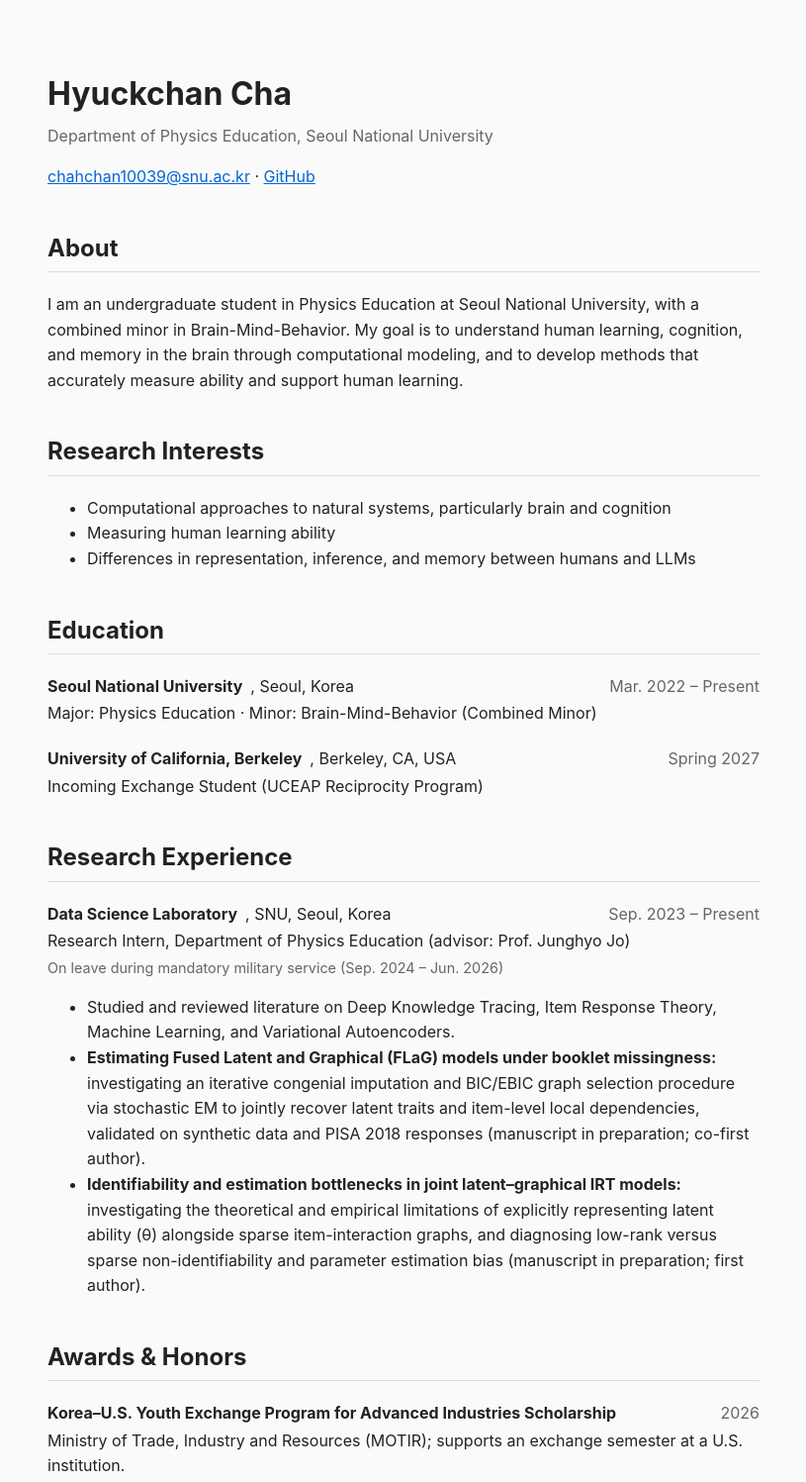
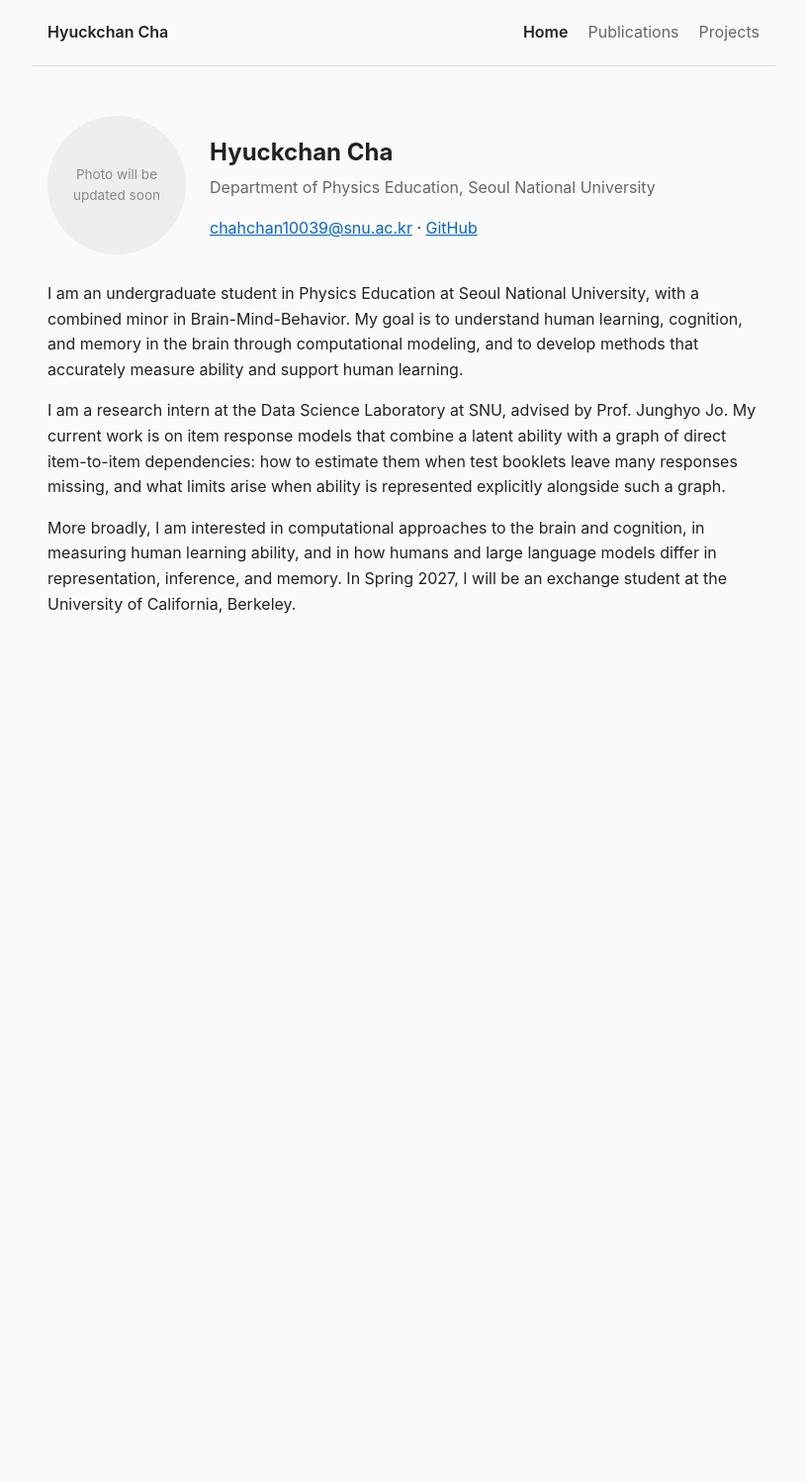
Before and after one commit to Hyuckchan-Cha/Hyuckchan-Cha.github.io, a plain HTML site: page index.html in a window 1280 px wide. Shown: the top 1497 px of the page at 99% size, without its empty margins (232-1047 px from the left). After the commit the page ends 800 px from the top, so only its background shows below. Drawn offline with Linux system fonts and the light colour scheme.

Commit message:
Split homepage into Home, Publications and Projects pages
Co-Authored-By: Claude Opus 5.5 <noreply@anthropic.com>

```diff
--- a/index.html
+++ b/index.html
@@ -7,168 +7,51 @@
   <link rel="stylesheet" href="style.css">
 </head>
 <body>
+  <nav class="site-nav">
+    <a class="site-name" href="index.html">Hyuckchan Cha</a>
+    <div class="menu">
+      <a href="index.html" class="active">Home</a>
+      <a href="publications.html">Publications</a>
+      <a href="projects.html">Projects</a>
+    </div>
+  </nav>
+
   <main>
-    <header>
+    <section class="intro">
+      <!-- To add a photo: put photo.jpg in this folder and replace the div below with
+           <img class="photo" src="photo.jpg" alt="Hyuckchan Cha"> -->
+      <div class="photo photo-placeholder">Photo will be<br>updated soon</div>
+
+      <div>
         <h1>Hyuckchan Cha</h1>
         <p class="affiliation">Department of Physics Education, Seoul National University</p>
         <p class="links">
           <a href="mailto:chahchan10039@snu.ac.kr">chahchan10039@snu.ac.kr</a> ·
           <a href="https://github.com/Hyuckchan-Cha">GitHub</a>
         </p>
-    </header>
+      </div>
+    </section>
 
     <section>
-      <h2>About</h2>
       <p>
         I am an undergraduate student in Physics Education at Seoul National University,
         with a combined minor in Brain-Mind-Behavior. My goal is to understand human learning,
         cognition, and memory in the brain through computational modeling, and to develop
         methods that accurately measure ability and support human learning.
       </p>
-    </section>
-
-    <section>
-      <h2>Research Interests</h2>
-      <ul>
-        <li>Computational approaches to natural systems, particularly brain and cognition</li>
-        <li>Measuring human learning ability</li>
-        <li>Differences in representation, inference, and memory between humans and LLMs</li>
-      </ul>
-    </section>
-
-    <section>
-      <h2>Education</h2>
-      <div class="entry">
-        <div class="entry-head">
-          <strong>Seoul National University</strong>, Seoul, Korea
-          <span class="date">Mar. 2022 – Present</span>
-        </div>
-        <p>Major: Physics Education · Minor: Brain-Mind-Behavior (Combined Minor)</p>
-      </div>
-      <div class="entry">
-        <div class="entry-head">
-          <strong>University of California, Berkeley</strong>, Berkeley, CA, USA
-          <span class="date">Spring 2027</span>
-        </div>
-        <p>Incoming Exchange Student (UCEAP Reciprocity Program)</p>
-      </div>
-    </section>
-
-    <section>
-      <h2>Research Experience</h2>
-      <div class="entry">
-        <div class="entry-head">
-          <strong>Data Science Laboratory</strong>, SNU, Seoul, Korea
-          <span class="date">Sep. 2023 – Present</span>
-        </div>
-        <p>Research Intern, Department of Physics Education (advisor: Prof. Junghyo Jo)</p>
-        <p class="note">On leave during mandatory military service (Sep. 2024 – Jun. 2026)</p>
-        <ul>
-          <li>Studied and reviewed literature on Deep Knowledge Tracing, Item Response Theory,
-            Machine Learning, and Variational Autoencoders.</li>
-          <li><strong>Estimating Fused Latent and Graphical (FLaG) models under booklet missingness:</strong>
-            investigating an iterative congenial imputation and BIC/EBIC graph selection procedure via
-            stochastic EM to jointly recover latent traits and item-level local dependencies, validated
-            on synthetic data and PISA 2018 responses (manuscript in preparation; co-first author).</li>
-          <li><strong>Identifiability and estimation bottlenecks in joint latent–graphical IRT models:</strong>
-            investigating the theoretical and empirical limitations of explicitly representing latent
-            ability (&theta;) alongside sparse item-interaction graphs, and diagnosing low-rank versus
-            sparse non-identifiability and parameter estimation bias (manuscript in preparation; first author).</li>
-        </ul>
-      </div>
-    </section>
-
-    <section>
-      <h2>Awards &amp; Honors</h2>
-      <div class="entry">
-        <div class="entry-head">
-          <strong>Korea–U.S. Youth Exchange Program for Advanced Industries Scholarship</strong>
-          <span class="date">2026</span>
-        </div>
-        <p>Ministry of Trade, Industry and Resources (MOTIR); supports an exchange semester at a U.S. institution.</p>
-      </div>
-      <div class="entry">
-        <div class="entry-head">
-          <strong>Grand Prize (1st Place), 2026 AX-Edu Hackathon</strong>
-          <span class="date">2026</span>
-        </div>
-        <p>President's Award, Korea Foundation for the Advancement of Science and Creativity (KOFAC).
-          Built, as a team of four, a Korean-language AI tutor that diagnoses math misconceptions
-          from handwritten solutions and traces them to prerequisite learning gaps.</p>
-      </div>
-      <div class="entry">
-        <div class="entry-head">
-          <strong>Kwanjeong Academic Encouragement Scholarship</strong>
-          <span class="date">2024, 2026 – Present</span>
-        </div>
-        <p>Kwanjeong Educational Foundation; paused during military service and resumed afterward.</p>
-      </div>
-      <div class="entry">
-        <div class="entry-head">
-          <strong>Academic Merit Scholarship</strong>, Seoul National University
-          <span class="date">2022 – 2024, 2026</span>
-        </div>
-      </div>
-      <div class="entry">
-        <div class="entry-head">
-          <strong>Academic Excellence Award</strong>, ROK Air Force Meteorological Observation Training
-          <span class="date">2024</span>
-        </div>
-        <p>Ranked first of 10 trainees.</p>
-      </div>
-    </section>
-
-    <section>
-      <h2>Teaching</h2>
-      <div class="entry">
-        <div class="entry-head">
-          <strong>Volunteer Mathematics Mentor</strong>, Sillim Middle School, Seoul
-          <span class="date">2026 – Present</span>
-        </div>
-        <p>Mathematics mentoring for 8th-grade students.</p>
-      </div>
-      <div class="entry">
-        <div class="entry-head">
-          <strong>Teaching Assistant, Physics</strong>, SNU Pre-College Program
-          <span class="date">2024</span>
-        </div>
-        <p>Pre-College Program for incoming freshmen, Faculty of Liberal Education, SNU.</p>
-      </div>
-    </section>
-
-    <section>
-      <h2>Other Activities</h2>
-      <div class="entry">
-        <div class="entry-head">
-          <strong>KAIST-MIT Quantum Information Winter School</strong>, KAIST, Korea
-          <span class="date">Jan. 2024</span>
-        </div>
-        <p>Presented a poster on quantum sensing utilizing entangled networks.</p>
-      </div>
-      <div class="entry">
-        <div class="entry-head">
-          <strong>Problem Reviewer</strong>, Physics II CSAT Mock Exams
-          <span class="date">2022</span>
-        </div>
-        <p>Reviewed problems and solutions for a commercially published set of four mock exams
-          (RuleBreakers Books), checking physical accuracy, logical consistency, and difficulty.</p>
-      </div>
-      <div class="entry">
-        <div class="entry-head">
-          <strong>Mandatory Military Service</strong>, ROK Air Force
-          <span class="date">Sep. 2024 – Jun. 2026</span>
-        </div>
-      </div>
-    </section>
-
-    <section>
-      <h2>Skills &amp; Certifications</h2>
-      <ul>
-        <li><strong>Programming:</strong> Python (NumPy, PyTorch, pandas), MATLAB, Excel VBA, LaTeX</li>
-        <li><strong>English:</strong> TOEFL iBT 110/120 (June 2026)</li>
-        <li><strong>Certifications:</strong> Computer Specialist in Spreadsheet &amp; Database Level-2;
-          Word Processor Specialist (Korea Chamber of Commerce and Industry)</li>
-      </ul>
+      <p>
+        I am a research intern at the Data Science Laboratory at SNU, advised by
+        Prof. Junghyo Jo. My current work is on item response models that combine a latent
+        ability with a graph of direct item-to-item dependencies: how to estimate them when
+        test booklets leave many responses missing, and what limits arise when ability is
+        represented explicitly alongside such a graph.
+      </p>
+      <p>
+        More broadly, I am interested in computational approaches to the brain and cognition,
+        in measuring human learning ability, and in how humans and large language models
+        differ in representation, inference, and memory. In Spring 2027, I will be an exchange
+        student at the University of California, Berkeley.
+      </p>
     </section>
   </main>
 </body>
--- a/style.css
+++ b/style.css
@@ -21,12 +21,6 @@ h1 {
   color: #666;
 }
 
-h2 {
-  border-bottom: 1px solid #ddd;
-  padding-bottom: 4px;
-  margin-top: 40px;
-}
-
 a {
   color: #0366d6;
 }
@@ -35,27 +29,71 @@ a {
   margin-top: 0;
 }
 
-.entry {
-  margin-bottom: 20px;
+/* Top menu */
+.site-nav {
+  max-width: 720px;
+  margin: 0 auto;
+  padding: 20px 16px;
+  display: flex;
+  flex-wrap: wrap;
+  align-items: center;
+  justify-content: space-between;
+  gap: 8px 24px;
+  border-bottom: 1px solid #ddd;
 }
 
-.entry-head {
+.site-name {
+  font-weight: 600;
+  color: #222;
+  text-decoration: none;
+}
+
+.menu {
+  display: flex;
+  gap: 20px;
+}
+
+.menu a {
+  color: #666;
+  text-decoration: none;
+}
+
+.menu a:hover,
+.menu a.active {
+  color: #222;
+}
+
+.menu a.active {
+  font-weight: 600;
+}
+
+/* Home: photo next to name */
+.intro {
   display: flex;
   flex-wrap: wrap;
-  gap: 0 8px;
+  align-items: center;
+  gap: 24px;
+  margin-bottom: 24px;
 }
 
-.date {
-  margin-left: auto;
-  color: #666;
-  white-space: nowrap;
+.photo {
+  width: 140px;
+  height: 140px;
+  border-radius: 50%;
+  object-fit: cover;
+  flex-shrink: 0;
 }
 
-.entry p {
-  margin: 2px 0;
+.photo-placeholder {
+  display: flex;
+  align-items: center;
+  justify-content: center;
+  text-align: center;
+  background: #eee;
+  color: #888;
+  font-size: 0.85em;
 }
 
-.entry .note {
-  color: #666;
-  font-size: 0.9em;
+.placeholder {
+  color: #888;
 }
```
Also changed, not shown: projects.html (added, +24 -0 lines), publications.html (added, +24 -0 lines). Lines whose indentation alone changed are shown as unchanged.
